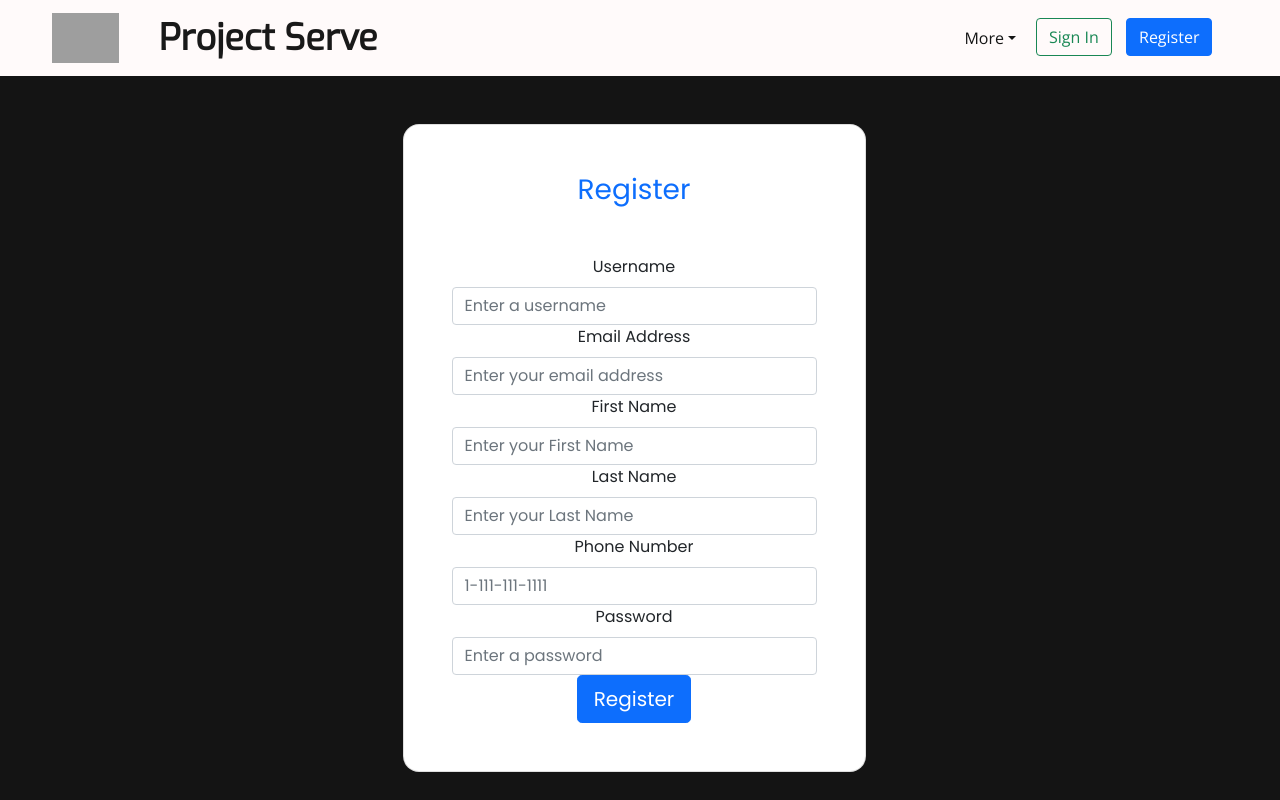
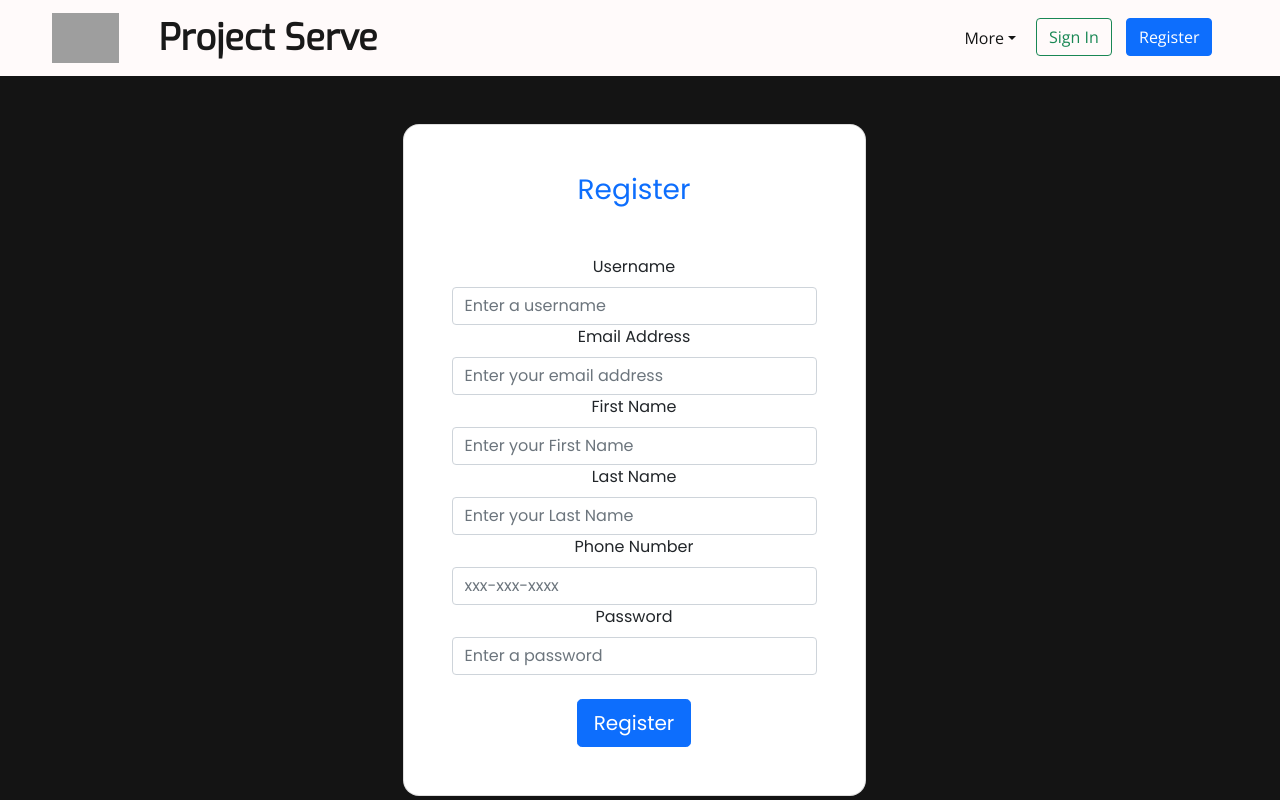
Before and after one commit to CSC4990-Project-Serve/Restaurant-Reservation-Tracker, a React (Create React App) app in the folder client/: page /register in a window 1280 px wide. Shown: the top 800 px of the page. Built offline with nearby package versions, Linux system fonts and the light colour scheme; no server answers; grey boxes are pictures that could not be loaded; a web font is replaced by a local one.

Commit message:
Minor styling update

```diff
--- a/client/src/pages/LoginPage.js
+++ b/client/src/pages/LoginPage.js
@@ -115,6 +115,7 @@ const LoginPage = (props) => {
                                                placeholder="Enter your password"
                                                onChange={onFieldChange}/>
 
+                                        <br/>
                                         <button className="btn btn-primary btn-lg btn-block" type="submit">Login
                                         </button>
                                         {!userProfileData.loggedin && <div>Login</div>}
--- a/client/src/pages/RegisterPage.js
+++ b/client/src/pages/RegisterPage.js
@@ -137,7 +137,7 @@ const RegisterPage = (props) => {
                                         <input type="text" id={"phone_number"} name={"phone_number"}
                                                className={"form-control"}
                                                value={state.phone_number}
-                                               placeholder="1-111-111-1111"
+                                               placeholder="xxx-xxx-xxxx"
                                                onChange={onFieldChange}/>
                                         <label htmlFor="password" className={"form-label text-dark"}>Password</label>
                                         <input type="password" id="password" name={"password"}
@@ -146,10 +146,11 @@ const RegisterPage = (props) => {
                                                placeholder="Enter a password"
                                                onChange={onFieldChange}/>
 
+                                        <br/>
                                         <button className="btn btn-primary btn-lg btn-block" type="submit">Register
                                         </button>
                                         {userProfileData.loggedin &&
-                                        <div className={'text-dark'} onLoad={redirect()}>Success.</div>}
+                                        <div className={'text-dark'} onLoad={redirect}>Success.</div>}
                                         {userProfileData.loginError &&
                                         <div className={'text-dark'}>{userProfileData.loginError.message}</div>}
                                     </div>
```
